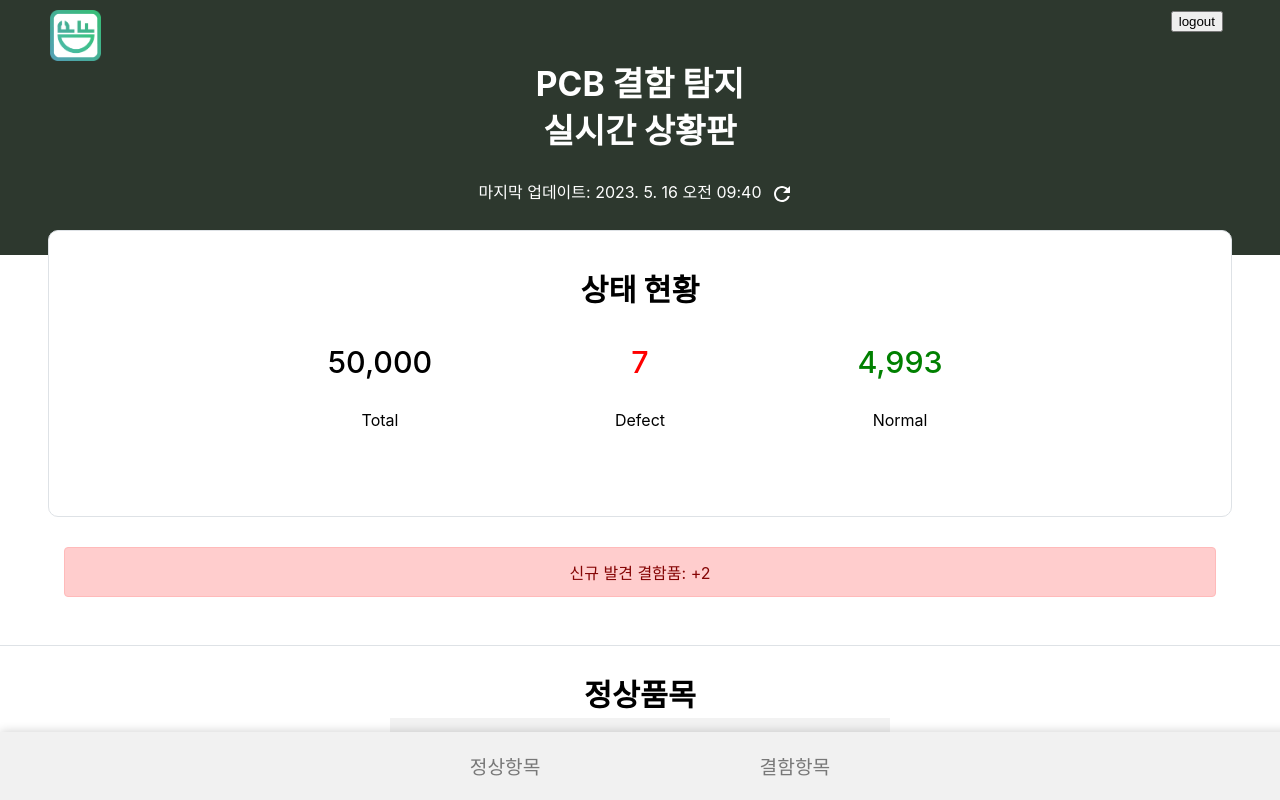
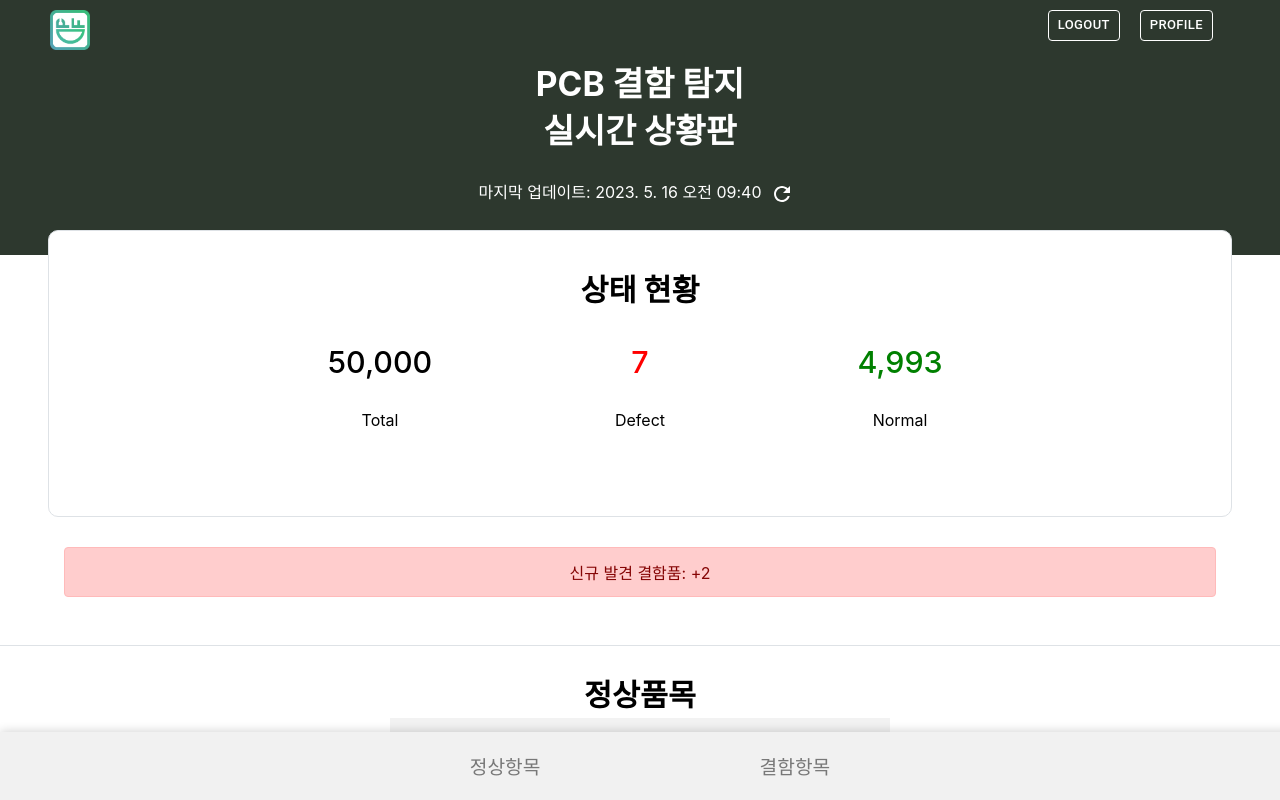
Before and after one commit to AntiCaffe/PDF, a React (Create React App) app in the folder src/main/frontend/: page /dashboard/main-page in a window 1280 px wide. Shown: the top 800 px of the page. Built offline with nearby package versions, Linux system fonts and the light colour scheme.

Commit message:
design: 상단의 버튼 디자인 변경

```diff
--- a/src/main/frontend/src/layouts/dashboard/main-page/index.css
+++ b/src/main/frontend/src/layouts/dashboard/main-page/index.css
@@ -11,7 +11,7 @@
 }
 
 .logo {
-  width: 4vw;
+  width: 40px;
   position: absolute;
   top: 10px;
   left: 1px;
--- a/src/main/frontend/src/layouts/dashboard/main-page/index.js
+++ b/src/main/frontend/src/layouts/dashboard/main-page/index.js
@@ -2,7 +2,7 @@ import React, { useState, useEffect, useRef } from "react";
 import { Link } from "react-router-dom";
 import logo from "assets/images/logo.png";
 import "./index.css";
-import { IconButton } from "@mui/material";
+import { IconButton, Button } from "@mui/material";
 import RefreshIcon from "@mui/icons-material/Refresh";
 import { animateScroll as scroll } from "react-scroll";
 import NormalImageGallery from "components/normalGallery";
@@ -52,7 +52,28 @@ function Dashboard() {
           title="PCB 결함 탐지 서비스"
         ></img>
         <div className="menu-selector">
-          <button>logout</button>
+          <Button
+            variant="outlined"
+            size="small"
+            sx={{
+              color: "white",
+              borderColor: "white",
+              margin: "0 10px",
+            }}
+          >
+            logout
+          </Button>
+          <Button
+            variant="outlined"
+            size="small"
+            sx={{
+              color: "white",
+              borderColor: "white",
+              margin: "0 10px",
+            }}
+          >
+            profile
+          </Button>
         </div>
       </div>
       <div className="hero"></div>
```
